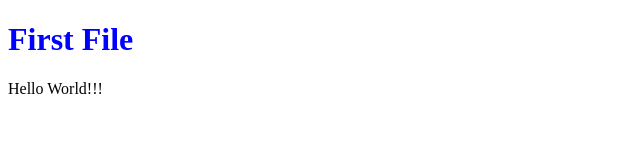
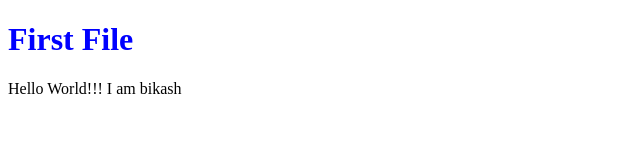
Before and after one commit to Bikash0081/firstgitproject, a plain HTML site: page index.html in a window 1280 px wide. Shown: the full height of the page, 0-640 px from the left. Drawn offline with Linux system fonts and the light colour scheme.

Commit message:
Update index.html

```diff
--- a/index.html
+++ b/index.html
@@ -9,7 +9,7 @@
          </style>
          <body>
              <h1>First File</h1>
-             Hello World!!!
+             Hello World!!! I am bikash
          </body>
      </header>
  </html>
```
